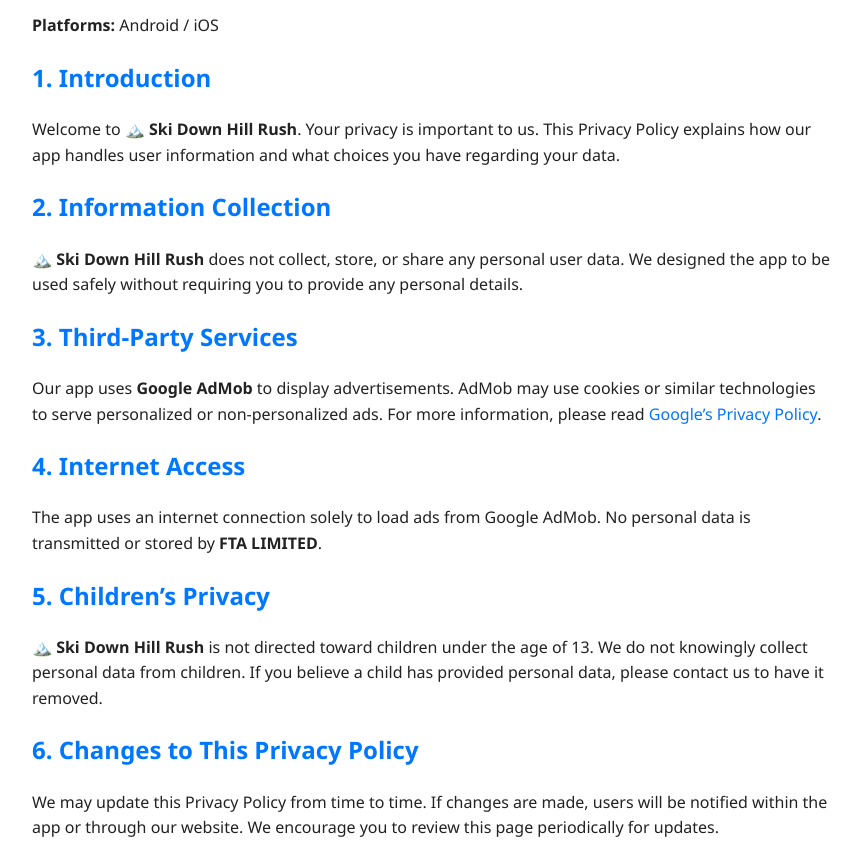
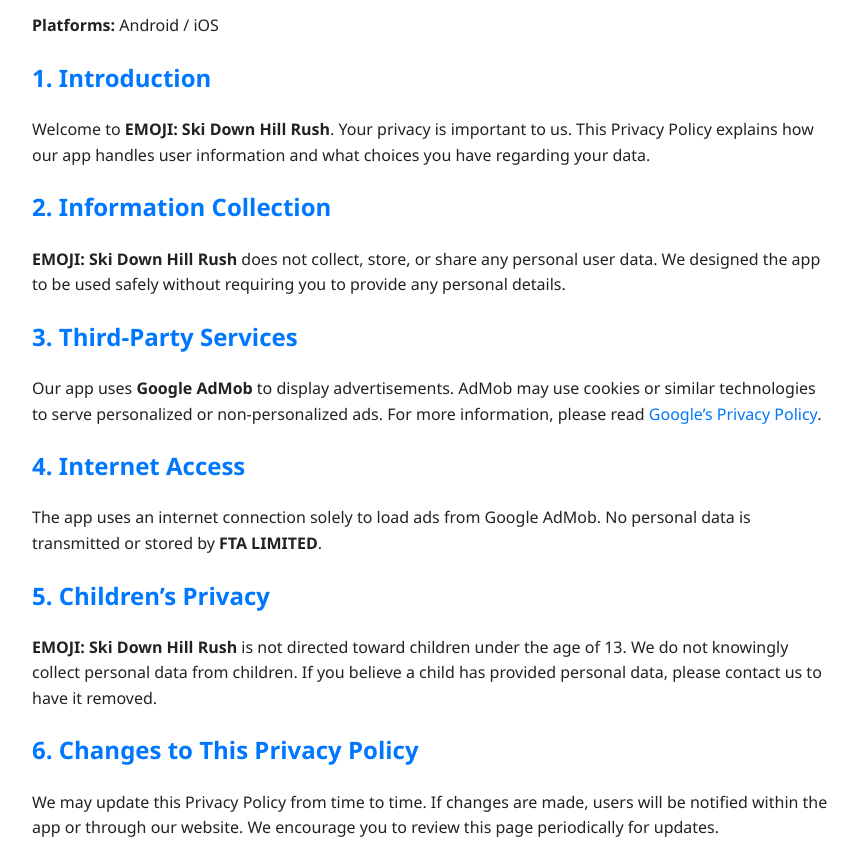
Before and after one commit to ftalimitedliberia-cmm/ski-downhill-rush-policy, a plain HTML site: page index.html in a window 1280 px wide. Shown: the part 391-1246 px from the top of the page, without its empty margins (208-1069 px from the left). Drawn offline with Linux system fonts and the light colour scheme.

Commit message:
Update index.html
go

```diff
--- a/index.html
+++ b/index.html
@@ -58,10 +58,10 @@
         <p><strong>Platforms:</strong> Android / iOS</p>
 
         <h2>1. Introduction</h2>
-        <p>Welcome to <strong>🏔️ Ski Down Hill Rush</strong>. Your privacy is important to us. This Privacy Policy explains how our app handles user information and what choices you have regarding your data.</p>
+        <p>Welcome to <strong>EMOJI: Ski Down Hill Rush</strong>. Your privacy is important to us. This Privacy Policy explains how our app handles user information and what choices you have regarding your data.</p>
 
         <h2>2. Information Collection</h2>
-        <p><strong>🏔️ Ski Down Hill Rush</strong> does not collect, store, or share any personal user data. We designed the app to be used safely without requiring you to provide any personal details.</p>
+        <p><strong>EMOJI: Ski Down Hill Rush</strong> does not collect, store, or share any personal user data. We designed the app to be used safely without requiring you to provide any personal details.</p>
 
         <h2>3. Third-Party Services</h2>
         <p>Our app uses <strong>Google AdMob</strong> to display advertisements. AdMob may use cookies or similar technologies to serve personalized or non-personalized ads. For more information, please read <a href="https://policies.google.com/privacy" target="_blank">Google’s Privacy Policy</a>.</p>
@@ -70,7 +70,7 @@
         <p>The app uses an internet connection solely to load ads from Google AdMob. No personal data is transmitted or stored by <strong>FTA LIMITED</strong>.</p>
 
         <h2>5. Children’s Privacy</h2>
-        <p><strong>🏔️ Ski Down Hill Rush</strong> is not directed toward children under the age of 13. We do not knowingly collect personal data from children. If you believe a child has provided personal data, please contact us to have it removed.</p>
+        <p><strong>EMOJI: Ski Down Hill Rush</strong> is not directed toward children under the age of 13. We do not knowingly collect personal data from children. If you believe a child has provided personal data, please contact us to have it removed.</p>
 
         <h2>6. Changes to This Privacy Policy</h2>
         <p>We may update this Privacy Policy from time to time. If changes are made, users will be notified within the app or through our website. We encourage you to review this page periodically for updates.</p>
```
